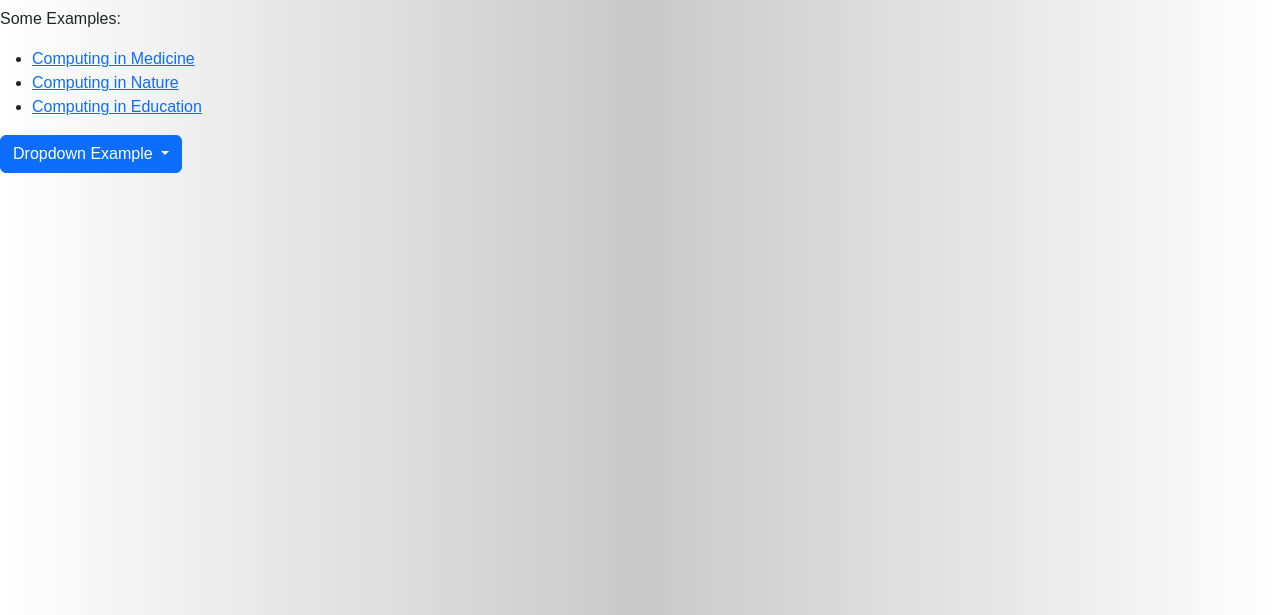
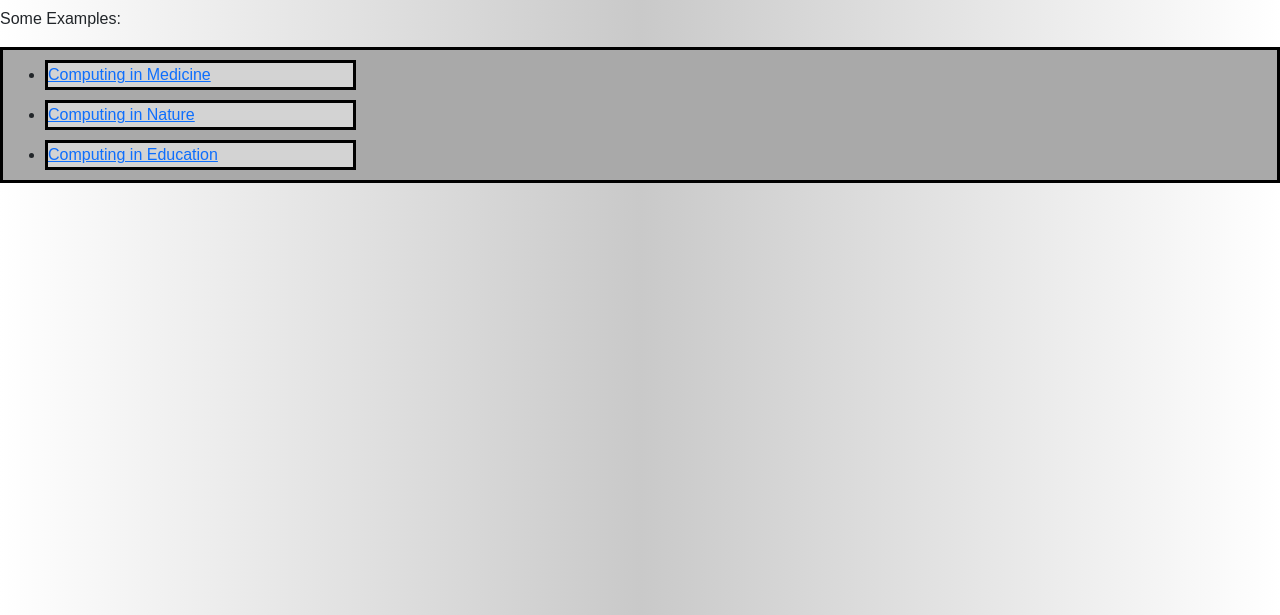
Before and after one commit to GREX18/GreatRepo, a plain HTML site: page index.html in a window 1280 px wide. Shown: the part 185-800 px from the top of the page. Drawn offline with nearby package versions, Linux system fonts and the light colour scheme.

Commit message:
Applied some formatting to contents list.

```diff
--- a/CompInMedcine.css
+++ b/CompInMedcine.css
@@ -19,3 +19,15 @@ body {
 #plantchip {
   max-width: 40%;
 }
+
+.contents li {
+  border: solid 3px black;
+  margin: 10px;
+  max-width: 25%;
+  background-color: lightgray;
+}
+
+ul.contents {
+  background-color: darkgray;
+  border: solid 3px black;
+}
--- a/index.html
+++ b/index.html
@@ -13,21 +13,12 @@
         <h2><small> Applications of Computing that have made positive contributions to society </small></h2>
 
         <p> Some Examples: </p>
-        <ul>
+        <ul class="contents">
             <li><a href="CompInMedcine.html"> Computing in Medicine </a></li>
             <li><a href="CompInEnvironment.html"> Computing in Nature </a></li>
             <li><a href="collaborativeworkvjcp64.html"> Computing in Education </a></li>
         </ul>
 
-        <div class="dropdown">
-            <button class="btn btn-primary dropdown-toggle" type="button" data-toggle="dropdown">Dropdown Example
-            <span class="caret"></span></button>
-            <ul class="dropdown-menu">
-                <li><a href="#">HTML</a></li>
-                <li><a href="#">CSS</a></li>
-                <li><a href="#">JavaScript</a></li>
-            </ul>
-        </div>
 
 
         <script src="https://cdn.jsdelivr.net/npm/bootstrap@5.3.8/dist/js/bootstrap.bundle.min.js" integrity="sha384-FKyoEForCGlyvwx9Hj09JcYn3nv7wiPVlz7YYwJrWVcXK/BmnVDxM+D2scQbITxI" crossorigin="anonymous"></script>
```
